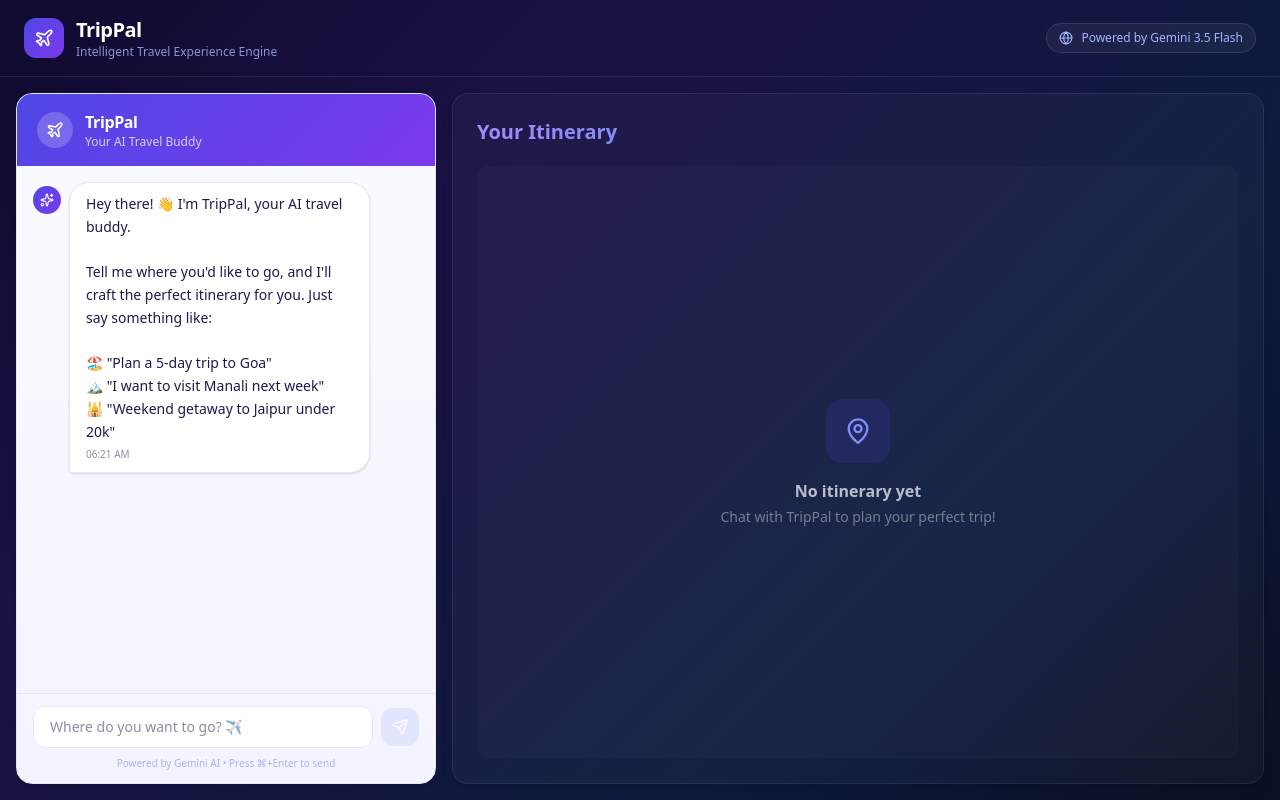
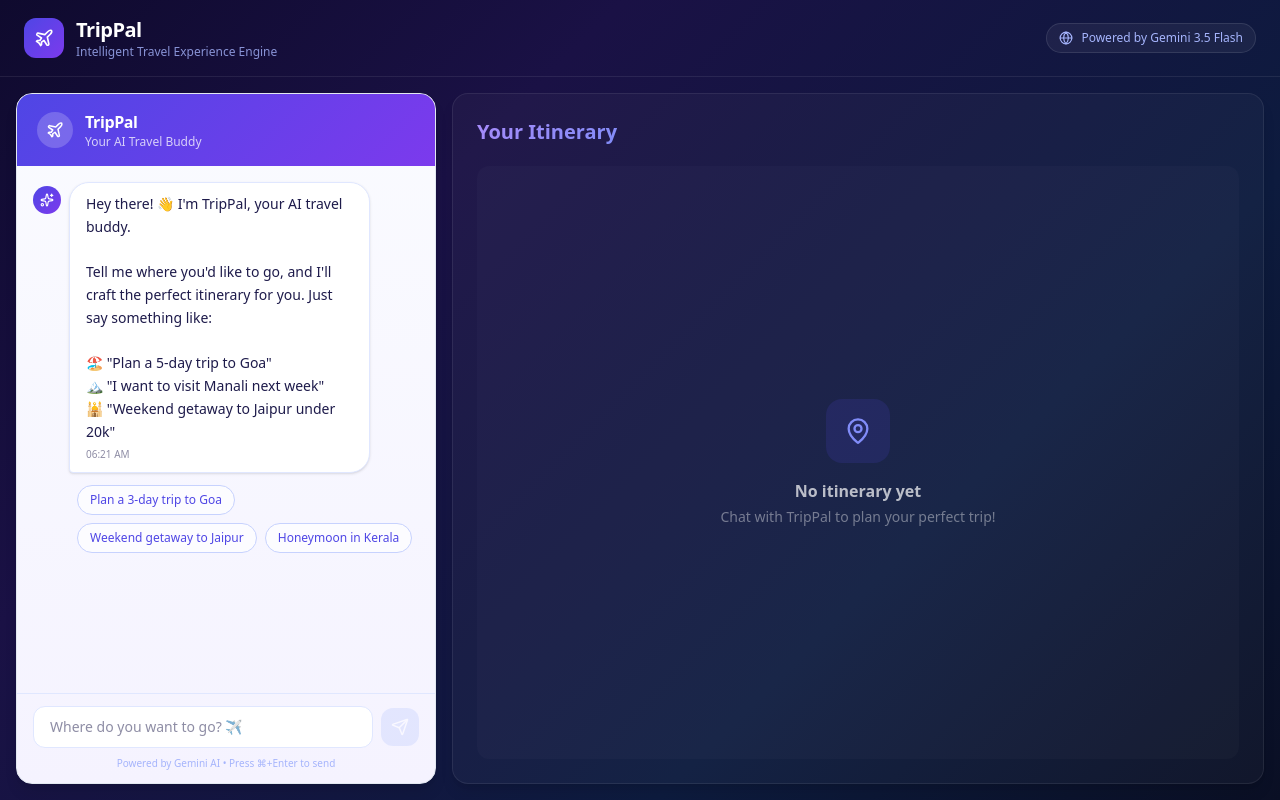
Before and after one commit to harshkatakwar/trippal, a React (Vite) app in the folder frontend/: page / in a window 1280 px wide. Built offline with nearby package versions, Linux system fonts and the light colour scheme.

Commit message:
Add smart suggestion chips to chat

```diff
--- a/frontend/src/App.tsx
+++ b/frontend/src/App.tsx
@@ -10,7 +10,8 @@ function App() {
     id: '1',
     sender: 'trippal',
     text: "Hey there! 👋 I'm TripPal, your AI travel buddy.\n\nTell me where you'd like to go, and I'll craft the perfect itinerary for you. Just say something like:\n\n🏖️ \"Plan a 5-day trip to Goa\"\n🏔️ \"I want to visit Manali next week\"\n🕌 \"Weekend getaway to Jaipur under 20k\"",
-    timestamp: new Date().toISOString()
+    timestamp: new Date().toISOString(),
+    suggestions: ["Plan a 3-day trip to Goa", "Weekend getaway to Jaipur", "Honeymoon in Kerala"]
   }]);
 
   const [itinerary, setItinerary] = useState<DayPlan[]>([]);
@@ -37,7 +38,13 @@ function App() {
             id: (Date.now() + 1).toString(),
             sender: 'trippal',
             text: replyText,
-            timestamp: new Date().toISOString()
+            timestamp: new Date().toISOString(),
+            suggestions: [
+              `I'm starting from Delhi`,
+              `Next weekend`,
+              `For 2 people`,
+              `My budget is 50k`
+            ]
           };
           setMessages(prev => [...prev, replyMsg]);
         } else {
@@ -56,7 +63,13 @@ function App() {
             id: (Date.now() + 2).toString(),
             sender: 'trippal',
             text: '✅ Your itinerary is ready!\n\nCheck out the detailed day-by-day plan on the right panel. You can scroll through each day to see activities, costs, and recommendations.\n\nHappy travels! 🌍✈️',
-            timestamp: new Date().toISOString()
+            timestamp: new Date().toISOString(),
+            suggestions: [
+              "Make it cheaper",
+              "Add more relaxing activities",
+              "Change to 3 days instead",
+              "Add some local food places"
+            ]
           };
           setMessages(prev => [...prev, doneMsg]);
         }
--- a/frontend/src/components/ChatPanel/index.tsx
+++ b/frontend/src/components/ChatPanel/index.tsx
@@ -137,8 +137,8 @@ export function ChatPanel({ messages, onSendMessage, isLoading }: ChatPanelProps
         aria-live="polite"
       >
         {messages.map((msg) => (
+        <React.Fragment key={msg.id}>
           <div
-            key={msg.id}
             className={`flex ${msg.sender === 'user' ? 'justify-end' : 'justify-start'}`}
             style={{ animation: 'fadeSlideIn 0.3s ease-out' }}
           >
@@ -170,6 +170,34 @@ export function ChatPanel({ messages, onSendMessage, isLoading }: ChatPanelProps
               </span>
             </div>
           </div>
+
+          {msg.suggestions && msg.suggestions.length > 0 && msg.sender !== 'user' && !isLoading && (
+            <div className="flex flex-wrap gap-2 ml-11 mt-1" style={{ animation: 'fadeSlideIn 0.4s ease-out' }}>
+              {msg.suggestions.map((suggestion, idx) => (
+                <button
+                  key={idx}
+                  onClick={() => onSendMessage(suggestion)}
+                  className="text-xs font-medium px-3 py-1.5 rounded-full border transition-colors"
+                  style={{
+                    background: 'rgba(255,255,255,0.7)',
+                    borderColor: '#c7d2fe',
+                    color: '#4f46e5'
+                  }}
+                  onMouseOver={(e) => {
+                    e.currentTarget.style.background = '#eef2ff';
+                    e.currentTarget.style.borderColor = '#818cf8';
+                  }}
+                  onMouseOut={(e) => {
+                    e.currentTarget.style.background = 'rgba(255,255,255,0.7)';
+                    e.currentTarget.style.borderColor = '#c7d2fe';
+                  }}
+                >
+                  {suggestion}
+                </button>
+              ))}
+            </div>
+          )}
+        </React.Fragment>
         ))}
         {isLoading && <ThinkingIndicator />}
         <div ref={messagesEndRef} />
--- a/frontend/src/types/travel.ts
+++ b/frontend/src/types/travel.ts
@@ -41,4 +41,5 @@ export interface ChatMessage {
   sender: 'user' | 'trippal';
   text: string;
   timestamp: string;
+  suggestions?: string[];
 }
```
